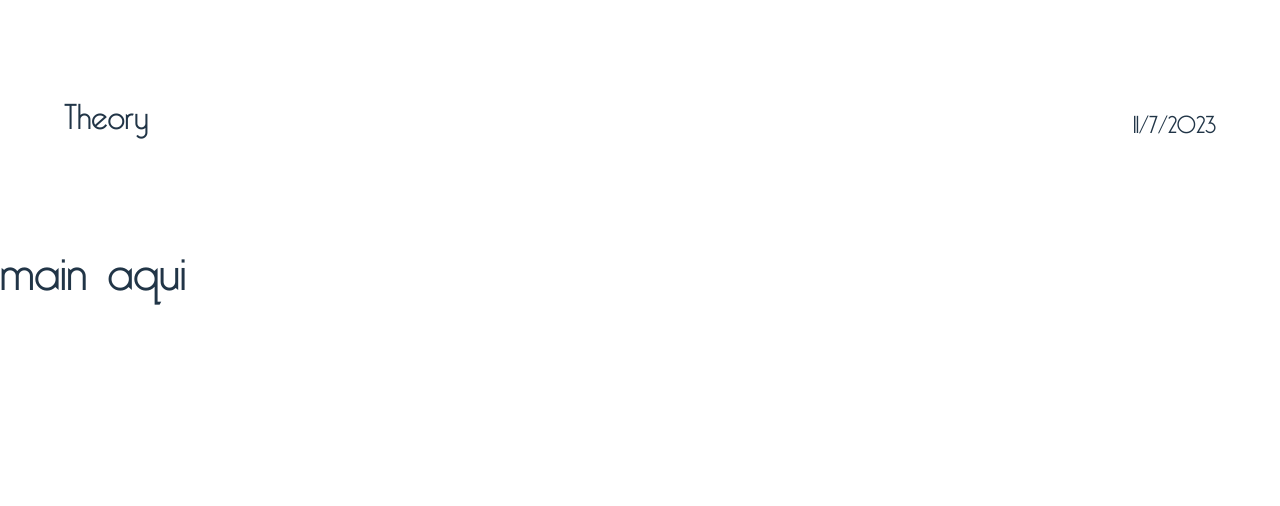
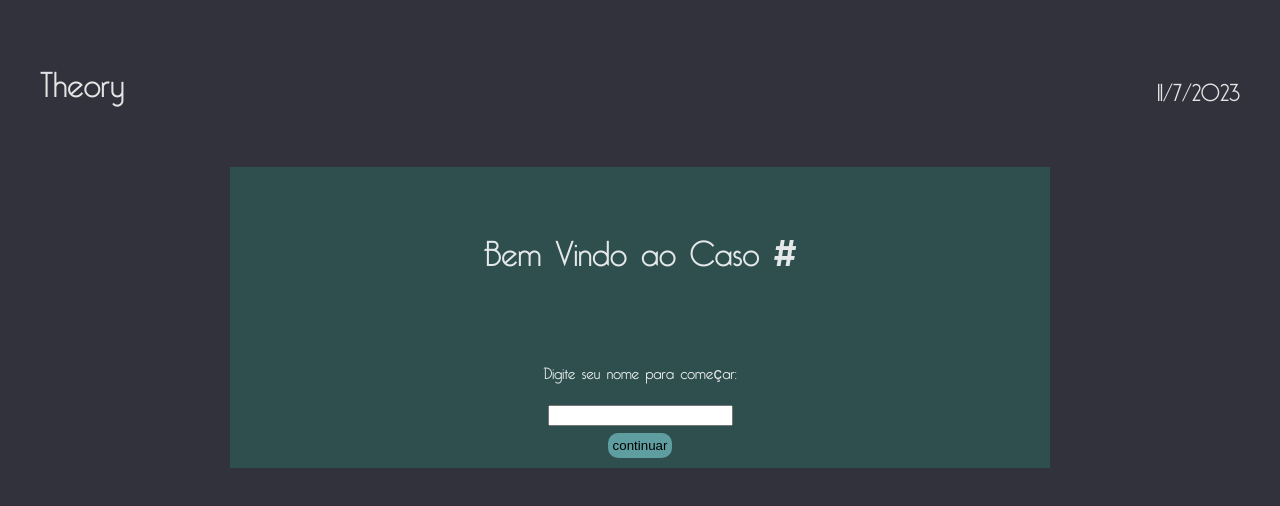
Before and after one commit to Namelessafk/Projeto-Theory, a React (Vite) app: page / in a window 1280 px wide. Shown: the top 506 px of the page. Built offline with nearby package versions, Linux system fonts and the light colour scheme.

Commit message:
Css fix and creating Start component

```diff
--- a/src/App.tsx
+++ b/src/App.tsx
@@ -5,8 +5,12 @@ function App() {
 
   return (
     <>
-      <Header />
-      <Main />
+      <header>
+        <Header />
+      </header>
+      <main>
+        <Main />
+      </main>
     </>
   )
 }
--- a/src/components/Main.tsx
+++ b/src/components/Main.tsx
@@ -1,10 +1,11 @@
 import React from "react";
+import Start from "./Start";
 
 
 class Main extends React.Component {
   render() {
     return (
-        <h1>main aqui</h1>
+        <Start />
     );
   }
 }
--- /dev/null
+++ b/src/components/Start.tsx
@@ -0,0 +1,17 @@
+import React from "react";
+import '../css/Start.css'
+
+class Start extends React.Component {
+  render() {
+    return (
+      <div className="container">
+        <h2>Bem Vindo ao Caso #</h2>
+        <p>Digite seu nome para começar:</p>
+        <input type="text" />
+        <button>continuar</button>
+      </div>
+    );
+  }
+}
+
+export default Start;
--- a/src/css/Header.css
+++ b/src/css/Header.css
@@ -1,13 +1,11 @@
 .header{
-    width: 95vw;
     display: flex;
     align-items: center;
-    margin-top: 5vh;
+    margin: 0 2rem;
     justify-content: space-between;
 }
 
 h2{
-    margin-left: 5vw;
     font-size: 2.2rem;
     margin-bottom: 6vh;
 }
--- /dev/null
+++ b/src/css/Start.css
@@ -0,0 +1,25 @@
+main {
+    display: flex;
+    justify-content: center;
+    align-items: center;
+}
+
+.container {
+    display: flex;
+    align-items: center;
+    min-width: 50rem;
+    flex-direction: column;
+    padding: 10px;
+    background: darkslategray;
+}
+
+button{
+    padding: 5px;
+    background-color: cadetblue;
+    border: rgb(78, 134, 136);
+    margin-top: 7px;
+    border-radius: 10px;
+}
+button:hover{
+    transform: scale(1.1);
+}
--- a/src/index.css
+++ b/src/index.css
@@ -17,54 +17,3 @@
   -moz-osx-font-smoothing: grayscale;
   -webkit-text-size-adjust: 100%;
 }
-
-a {
-  font-weight: 500;
-  color: #646cff;
-  text-decoration: inherit;
-}
-a:hover {
-  color: #535bf2;
-}
-
-body {
-  margin: 0;
-  display: flex;
-}
-
-h1 {
-  font-size: 3.2em;
-  line-height: 1.1;
-}
-
-button {
-  border-radius: 8px;
-  border: 1px solid transparent;
-  padding: 0.6em 1.2em;
-  font-size: 1em;
-  font-weight: 500;
-  font-family: inherit;
-  background-color: #1a1a1a;
-  cursor: pointer;
-  transition: border-color 0.25s;
-}
-button:hover {
-  border-color: #646cff;
-}
-button:focus,
-button:focus-visible {
-  outline: 4px auto -webkit-focus-ring-color;
-}
-
-@media (prefers-color-scheme: light) {
-  :root {
-    color: #213547;
-    background-color: #ffffff;
-  }
-  a:hover {
-    color: #747bff;
-  }
-  button {
-    background-color: #f9f9f9;
-  }
-}
```
